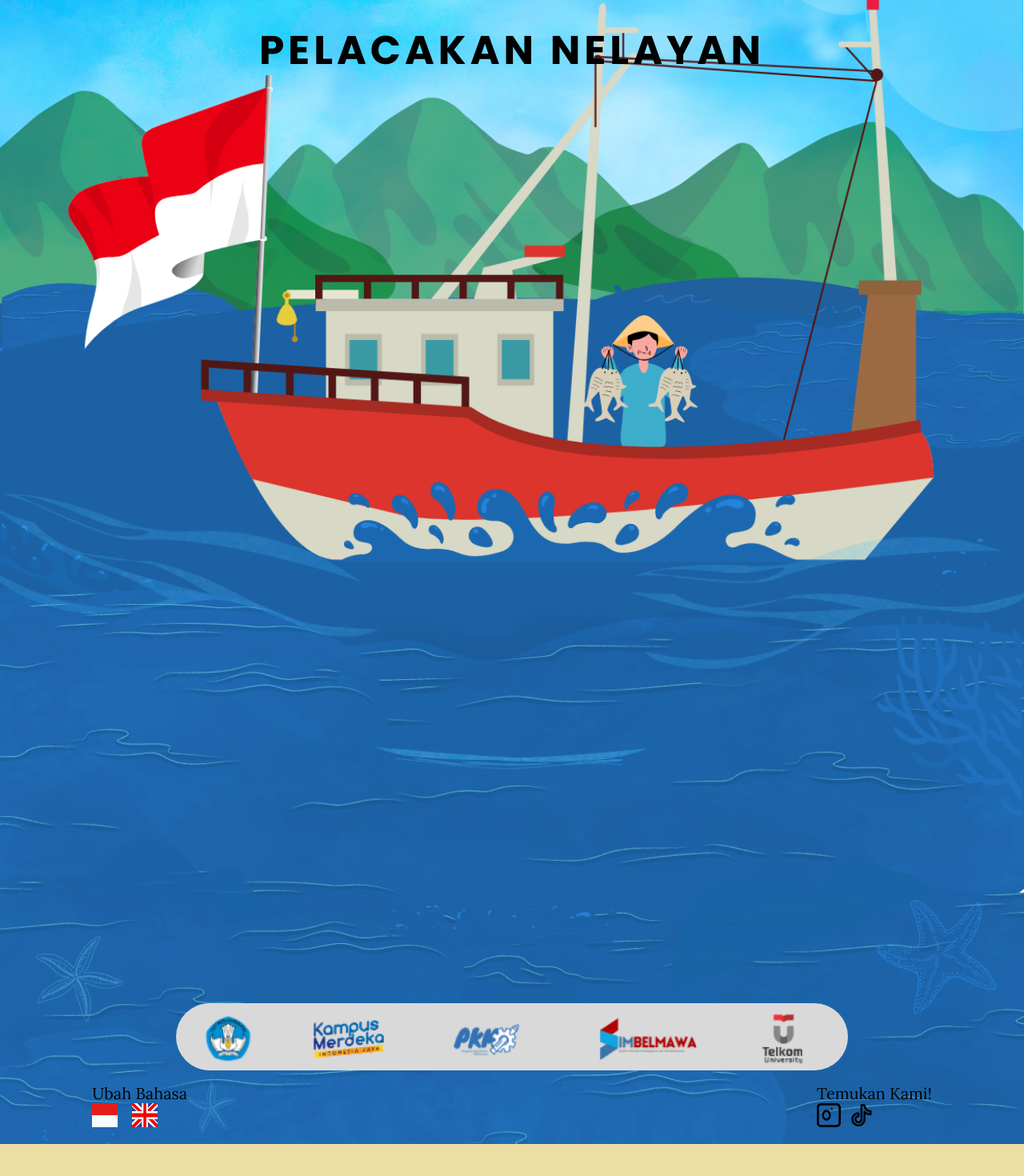
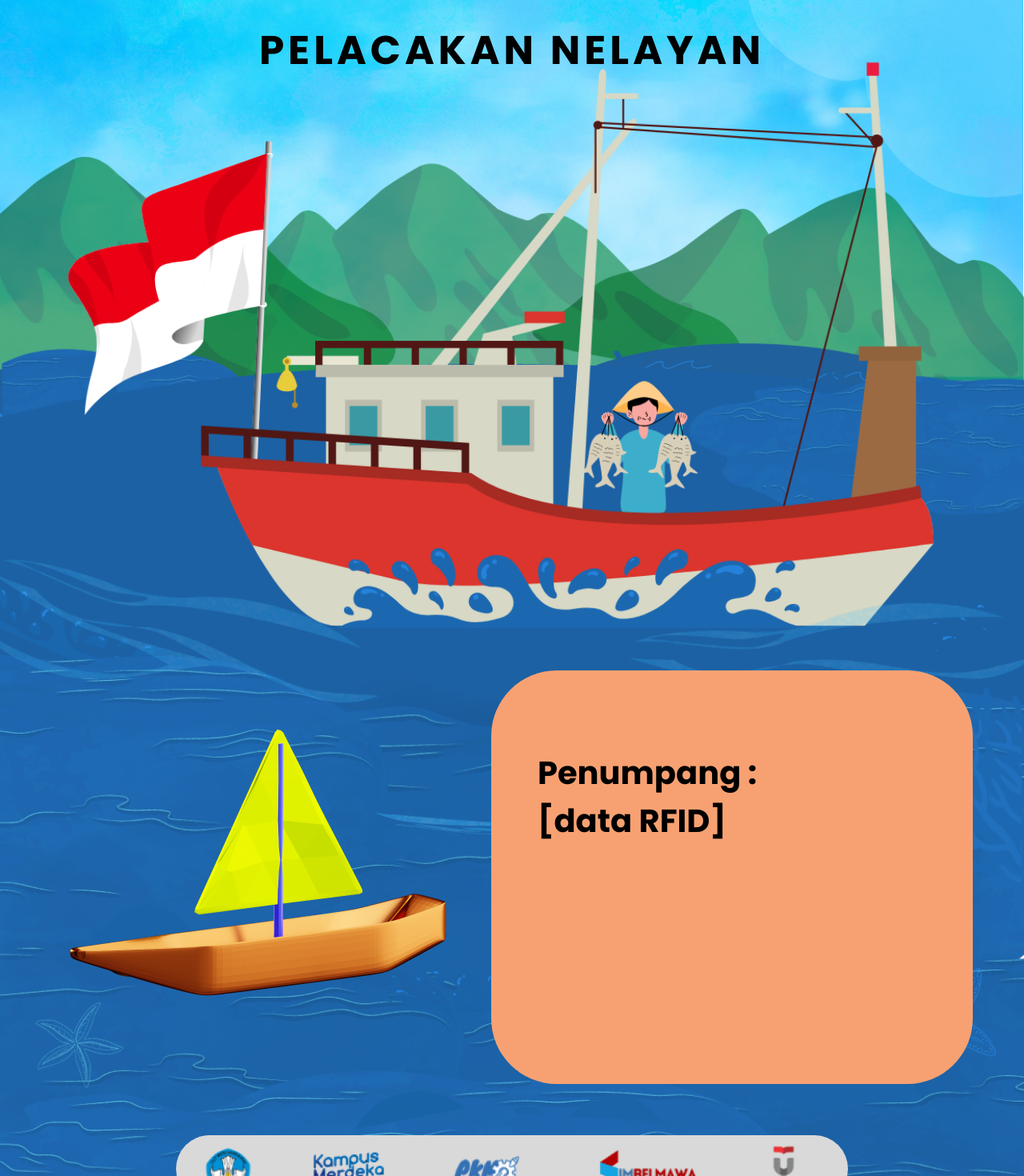
Before and after one commit to ferry5245/PKM-Pentana, a React (Create React App) app: page /tracking in a window 1280 px wide. Shown: the part 120-1590 px from the top of the page at 80% size. Before the commit the page ends 1550 px from the top, so only its background shows below. Built offline with nearby package versions, Linux system fonts and the light colour scheme; no server answers; the database is empty; a web font is replaced by a local one.

Commit message:
Update Page Pelacakan Nelayan

```diff
--- a/src/Components/Header/Header.jsx
+++ b/src/Components/Header/Header.jsx
@@ -16,7 +16,7 @@ function Header() {
           <Link to="/">Beranda</Link>
           <Link to="/smartboat">Tentang Smartboat</Link>
           <Link to="/tracking">Pelacakan Nelayan</Link>
-          <Link to="/">Hubungi Kami</Link>
+          {/* <Link to="/">Hubungi Kami</Link> */}
         </div>
     </header>
   );
--- /dev/null
+++ b/src/Components/MapComp/MapComp.jsx
@@ -0,0 +1,32 @@
+import React from 'react';
+import { MapContainer, TileLayer, Marker, Popup } from 'react-leaflet';
+import 'leaflet/dist/leaflet.css';
+import L from 'leaflet'; // Import the Leaflet library
+import icon from 'leaflet/dist/images/marker-icon.png';
+import iconShadow from 'leaflet/dist/images/marker-shadow.png';
+
+const MapComp = ({ latitude, longitude }) => {
+  const position = [latitude, longitude];
+  let lokasi = 'https://www.google.com/maps/search/?api=1&query='+latitude+','+longitude;
+  let DefaultIcon = L.icon({
+    iconUrl: icon,
+    shadowUrl: iconShadow
+  });
+
+  return (
+    <MapContainer center={position} zoom={13} scrollWheelZoom={false} style={{ height: '100%', width: '70vw' }}>
+      <TileLayer
+        url="https://{s}.tile.openstreetmap.org/{z}/{x}/{y}.png"
+      />
+      <Marker position={position} icon={L.Marker.prototype.options.icon = DefaultIcon}>
+        <Popup>
+          Latitude: {latitude}<br/>
+          Longitude: {longitude}<br/>
+          <a href={lokasi} target="_blank">Lokasi</a>
+        </Popup>
+      </Marker>
+    </MapContainer>
+  );
+};
+
+export default MapComp;
--- a/src/Components/SmartboatComp/SmartboatComp.jsx
+++ b/src/Components/SmartboatComp/SmartboatComp.jsx
@@ -31,7 +31,7 @@ function SmartboatComp() {
             <div
               key={index}
               className="carousel-page"
-            >
+              >
               <img
                 className="carousel-image"
                 src={photo}
--- a/src/Pages/Tracking/Tracking.jsx
+++ b/src/Pages/Tracking/Tracking.jsx
@@ -1,29 +1,53 @@
-import React from "react";
-import './Tracking.scss'
-import Partners from "../../assets/partners.png";
-import Header from "../../Components/Header/Header";
-import Footer from "../../Components/Footer/Footer";
+import React, { useEffect, useState } from 'react';
+import './Tracking.scss';
+import Partners       from '../../assets/partners.png';
+import Header         from '../../Components/Header/Header';
+import Footer         from '../../Components/Footer/Footer';
+import MapComp        from '../../Components/MapComp/MapComp';
+import Kapal          from '../../assets/Boat.png';
+import { fetchData }  from '../../services/firebaseFetch';
 
-function Tracking(){
-    return(
+function Tracking() {
+  const [datas, setFirebaseData] = useState(null);
+
+  useEffect(() => {
+    fetchData().then((data) => {
+      setFirebaseData(data);
+    });
+  }, []);
+
+  return (
     <div className="tracking">
-            <Header/>
+      <Header />
       {/* Page Title */}
       <h1>PELACAKAN NELAYAN</h1>
 
       {/* Map Components */}
-            {/* <iframe src="https://www.google.com/maps/embed?pb=!1m18!1m12!1m3!1d5723.355371521812!2d107.62976206867513!3d-6.973441272969227!2m3!1f0!2f0!3f0!3m2!1i1024!2i768!4f13.1!3m3!1m2!1s0x2e68e9adf177bf8d%3A0x437398556f9fa03!2sUniversitas%20Telkom!5e0!3m2!1sid!2sid!4v1696604899736!5m2!1sid!2sid" width="600" height="450" style="border:0;" allowfullscreen="" loading="lazy" referrerpolicy="no-referrer-when-downgrade"></iframe> */}
+      <div className="map-holder">
+        {datas ? (
+            <MapComp latitude={datas.Latitude} longitude={datas.Longitude} />
+        ) : (
+          console.log()
+        )}
+      </div>
 
       {/* Boat Rotation Part */}
-            {/* <iframe src="https://www.google.com/maps/embed?pb=!1m18!1m12!1m3!1d5723.355371521812!2d107.62976206867513!3d-6.973441272969227!2m3!1f0!2f0!3f0!3m2!1i1024!2i768!4f13.1!3m3!1m2!1s0x2e68e9adf177bf8d%3A0x437398556f9fa03!2sUniversitas%20Telkom!5e0!3m2!1sid!2sid!4v1696604899736!5m2!1sid!2sid" width="600" height="450" style="border:0;" allowfullscreen="" loading="lazy" referrerpolicy="no-referrer-when-downgrade"></iframe> */}
+      <div className="boat-data">
+        <div className="boat-img">
+          <img src={Kapal} alt="Kapal" />
+        </div>
+        <div className="boat-datas">
+          <p>Penumpang : <br />[data RFID]</p>
+        </div>
+      </div>
 
       {/* Partner Part */}
       <div className="partners">
-                <img src={ Partners } alt="Partner" />
+        <img src={Partners} alt="Partner" />
       </div>
-            <Footer/>
+      <Footer />
     </div>
-    )
+  );
 }
 
 export default Tracking;
--- a/src/Pages/Tracking/Tracking.scss
+++ b/src/Pages/Tracking/Tracking.scss
@@ -16,7 +16,37 @@
         line-height: normal;
         letter-spacing: 5px;
         text-align: center;
-        padding-bottom: 140vh;
+    }
+
+    .map-holder {
+        display: flex;
+        justify-content: center;
+        width: 100%;
+        height: 80vh;
+    }
+
+
+    .boat-data {
+        display: flex;
+        flex-direction: row;
+        padding: 5%;
+        gap: 3vw;
+        .boat-datas {
+            border-radius: 82px;
+            background: #F7A172;
+            padding: 5%;
+            width: 100%;
+
+            p {
+                color: #000;
+                font-family: 'Poppins';
+                font-size: 40px;
+                font-style: normal;
+                font-weight: 700;
+                line-height: normal;
+                padding: 0;
+            }
+        }
     }
 
     .partners {
--- a/src/services/firebaseFetch.jsx
+++ b/src/services/firebaseFetch.jsx
@@ -17,20 +17,6 @@ const firebaseConfig = {
 // Initialize Firebase
 const firebaseApp = initializeApp(firebaseConfig);
 const db = getDatabase(firebaseApp);
-
-const getLatestData = (data) => {
-  let latestKey = null;
-  let latestEntry = null;
-
-  for (const key in data) {
-    if (!latestKey || key > latestKey) {
-      latestKey = key;
-      latestEntry = data[key];
-    }
-  }
-
-  return latestEntry;
-};
 
 // Function to fetch the latest data from Firebase Realtime Database
 export const fetchData = async () => {
```
Also changed, not shown: src/assets/Boat.png (added). Lines whose indentation alone changed are shown as unchanged.
